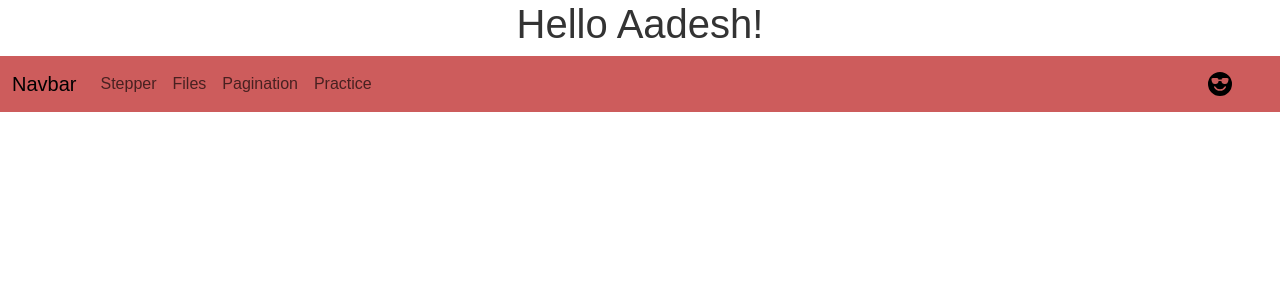
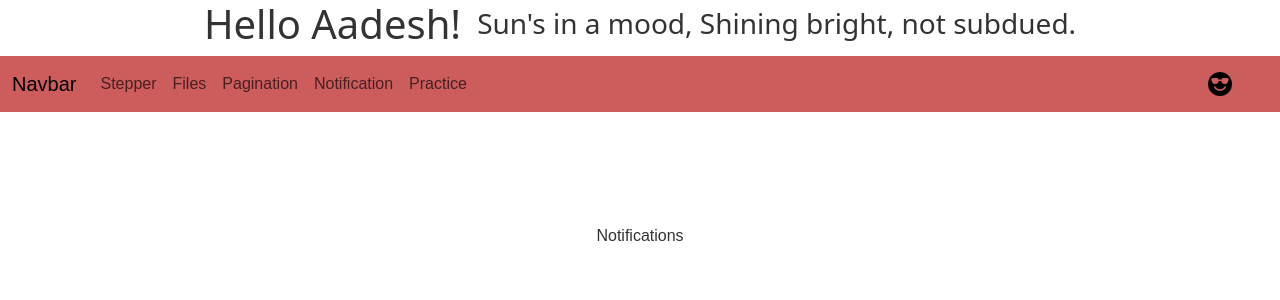
Before and after one commit to balaji-aadi/Ecommerce-stepper-project, a React (Create React App) app: page /notification in a window 1280 px wide. Shown: the top 300 px of the page. Built offline with nearby package versions, Linux system fonts and the light colour scheme.

Commit message:
notificaition application

```diff
--- a/public/index.html
+++ b/public/index.html
@@ -28,6 +28,11 @@
   <noscript>
     You need to enable JavaScript to run this app.
   </noscript>
+
+  <div style="display: flex; align-items: center;gap: 1rem;width: 100%;justify-content: center;">
+    <h1>Hello Aadesh!</h1>
+    <h3 id="theme">Nothing to show!</h3>
+  </div>
   <div id="root"></div>
   <!--
       This HTML file is a template.
--- a/src/App.js
+++ b/src/App.js
@@ -7,12 +7,12 @@ import { BrowserRouter as Router, Route, Routes } from "react-router-dom";
 import Navbar from "./Projects/Navbar";
 import Home from "./Projects/Home";
 import { ThemeProvider } from "./Projects/theme.context";
+import Notification from "./Projects/notification/Notification";
 
 export default function App() {
   return (
     <ThemeProvider>
       <div className="App">
-        <h1>Hello Aadesh!</h1>
         <Router>
           <Navbar />
           <Routes>
@@ -20,6 +20,7 @@ export default function App() {
             <Route path="/practice" element={<PracticeWorkbase />} />
             <Route path="/files" element={<NestedFolderFileSystem />} />
             <Route path="/pagination" element={<Pagination />} />
+            <Route path="/notification" element={<Notification />} />
             <Route path="/" element={<Home />} />
           </Routes>
         </Router>
--- a/src/Projects/Navbar.jsx
+++ b/src/Projects/Navbar.jsx
@@ -6,6 +6,23 @@ import { useTheme } from './theme.context';
 
 const Navbar = () => {
     const { theme, toggleTheme } = useTheme()
+
+    function textChanger(id) {
+        return function (content) {
+            document.querySelector("#" + id).textContent = content
+        }
+    }
+
+    const Text = textChanger("theme")
+
+    if (theme === "light") {
+        Text("Sun's in a mood, Shining bright, not subdued.")
+    }
+    else if (theme === "Dark") {
+        Text("Under the moon, A gentle glow, in the gloom")
+    }
+
+
     return (
         <nav className="navbar navbar-expand-lg" style={{ backgroundColor: "indianred", marginBottom: "7rem" }} >
             <div className="container-fluid">
@@ -22,6 +39,9 @@ const Navbar = () => {
                         </li>
                         <li className="nav-item">
                             <Link className="nav-link " to={'/pagination'}>Pagination</Link>
+                        </li>
+                        <li className="nav-item">
+                            <Link className="nav-link " to={'/notification'}>Notification</Link>
                         </li>
 
                         <li className="nav-item">
--- a/src/Projects/Stepper/Stepper.jsx
+++ b/src/Projects/Stepper/Stepper.jsx
@@ -27,9 +27,11 @@ const Stepper = () => {
     })
   }
 
+  // This is the main part of calculation
   function calculateProgressBarWidth() {
     return ((currentStep - 1) / (stepperLen - 1)) * 100;
   }
+
 
   useEffect(() => {
     setMargins({
--- a/src/Projects/Stepper/stepper.css
+++ b/src/Projects/Stepper/stepper.css
@@ -38,7 +38,7 @@
   border-radius: 8px;
   font-size: 20px;
   color: white;
-  background-color: black;
+  background-color: indianred;
 }
 
 .step-name {
--- /dev/null
+++ b/src/Projects/notification/Notification.jsx
@@ -0,0 +1,40 @@
+import React, { useEffect, useRef, useState } from 'react'
+import './notification.css'
+
+const Notification = () => {
+    const [open, setOpen] = useState(false)
+    const modular = useRef(null)
+
+    useEffect(() => {
+        const handler = (e) => {
+            console.log(e.target)
+            if (!modular?.current?.contains(e.target)) {
+                setOpen(false)
+            }
+        }
+        document.addEventListener("mousedown", handler)
+
+        return function () {
+            document.removeEventListener("mousedown", handler)
+        }
+
+    }, [modular, setOpen])
+
+    return (
+        <header className='notify__header'>
+            <main className='notify__main'>
+                <div className='notify__details' ref={modular}>
+                    <span onClick={() => setOpen(!open)} >Notifications</span>
+                    {open ? <ul>
+                        <li onClick={() => console.log("event 1")}>notify1</li>
+                        <li>notify2</li>
+                        <li>notify3</li>
+                        <li>notify4</li>
+                    </ul> : null}
+                </div>
+            </main>
+        </header>
+    )
+}
+
+export default Notification
--- /dev/null
+++ b/src/Projects/notification/notification.css
@@ -0,0 +1,20 @@
+.notify__details {
+  display: flex;
+  flex-direction: column;
+  align-items: center;
+  justify-content: center;
+  width: 100%;
+  cursor: pointer;
+}
+
+.notify__details > ul > li {
+  list-style: none;
+}
+
+.notify__details > ul {
+  background: white;
+  color: black;
+  text-align: left;
+  width: 7rem;
+  border-radius: 5px;
+}
```
